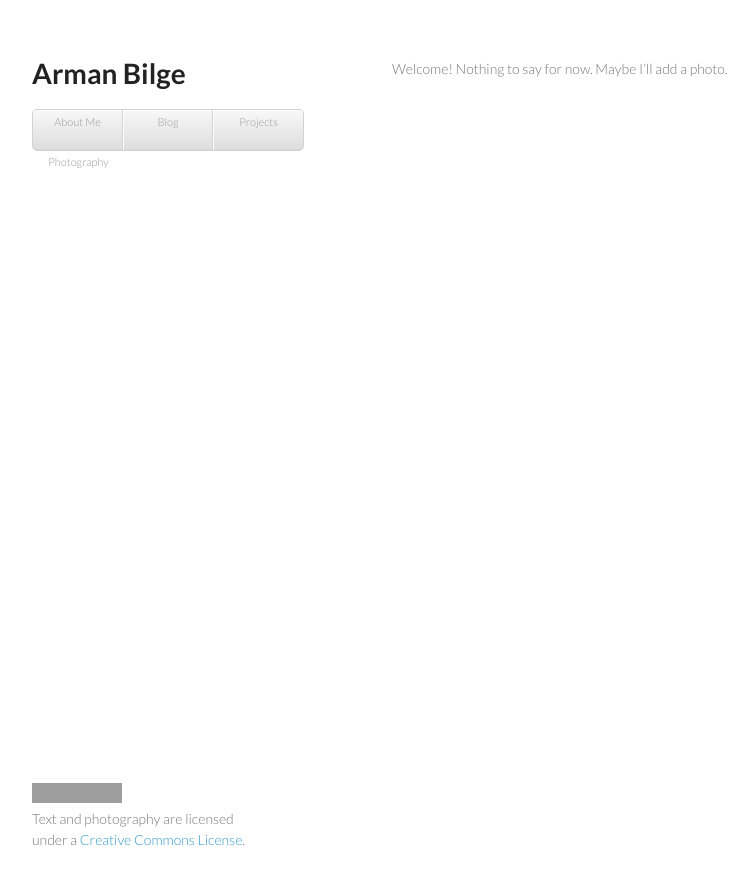
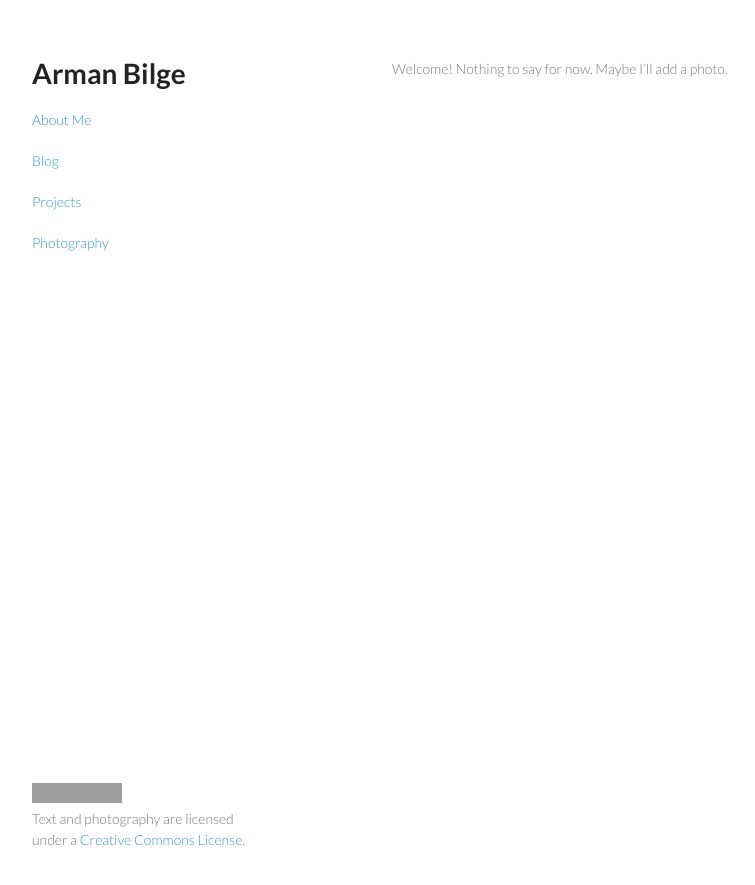
Before and after one commit to armanbilge/armanbilge.github.io, a Jekyll site: the page built from index.md, in a window 1280 px wide. Shown: the top 885 px of the page, without its empty margins (178-933 px from the left). Built offline with Jekyll 4.4.1, drawn with Linux system fonts in a browser that asks for light colours; grey boxes are pictures that could not be loaded.

Commit message:
Update default.html

```diff
--- a/_layouts/default.html
+++ b/_layouts/default.html
@@ -18,12 +18,10 @@
         <h1>Arman Bilge</h1>
 <!--        <p>www.armanbilge.com</p> -->
 
-            <ul>
-              <li><a href="/about">About Me</a></li>
-              <li><a href="/blog">Blog</a></li>
-              <li><a href="/projects">Projects</a></li>
-              <li><a href="/photos">Photography</a></li>
-            </ul>
+              <p><a href="/about">About Me</a></p>
+              <p><a href="/blog">Blog</a></p>
+              <p><a href="/projects">Projects</a></p>
+              <p><a href="/photos">Photography</a></p>
 
 <!--
         <p class="view"><a href="https://github.com/armanbilge">View My GitHub Profile</a></p> -->
```
